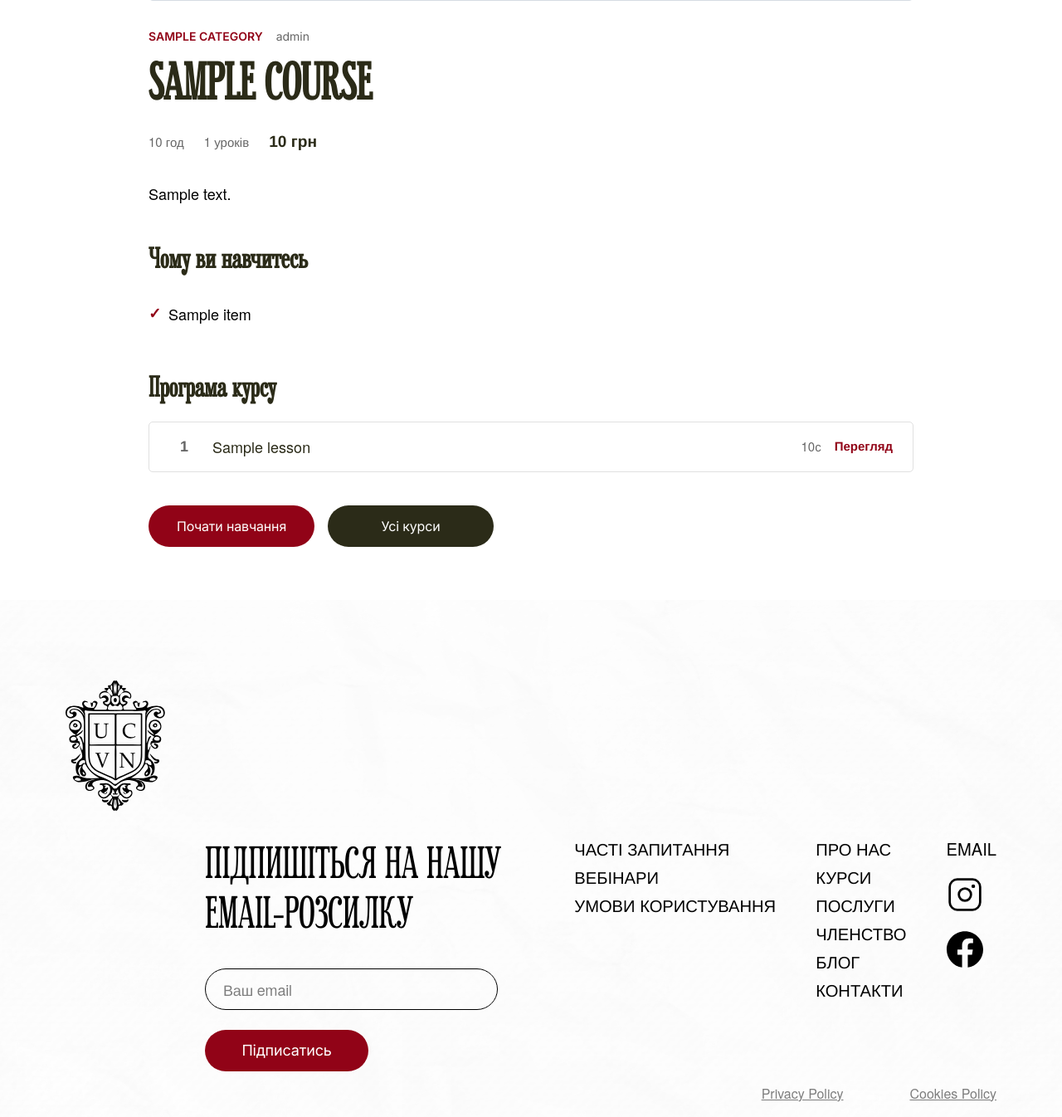
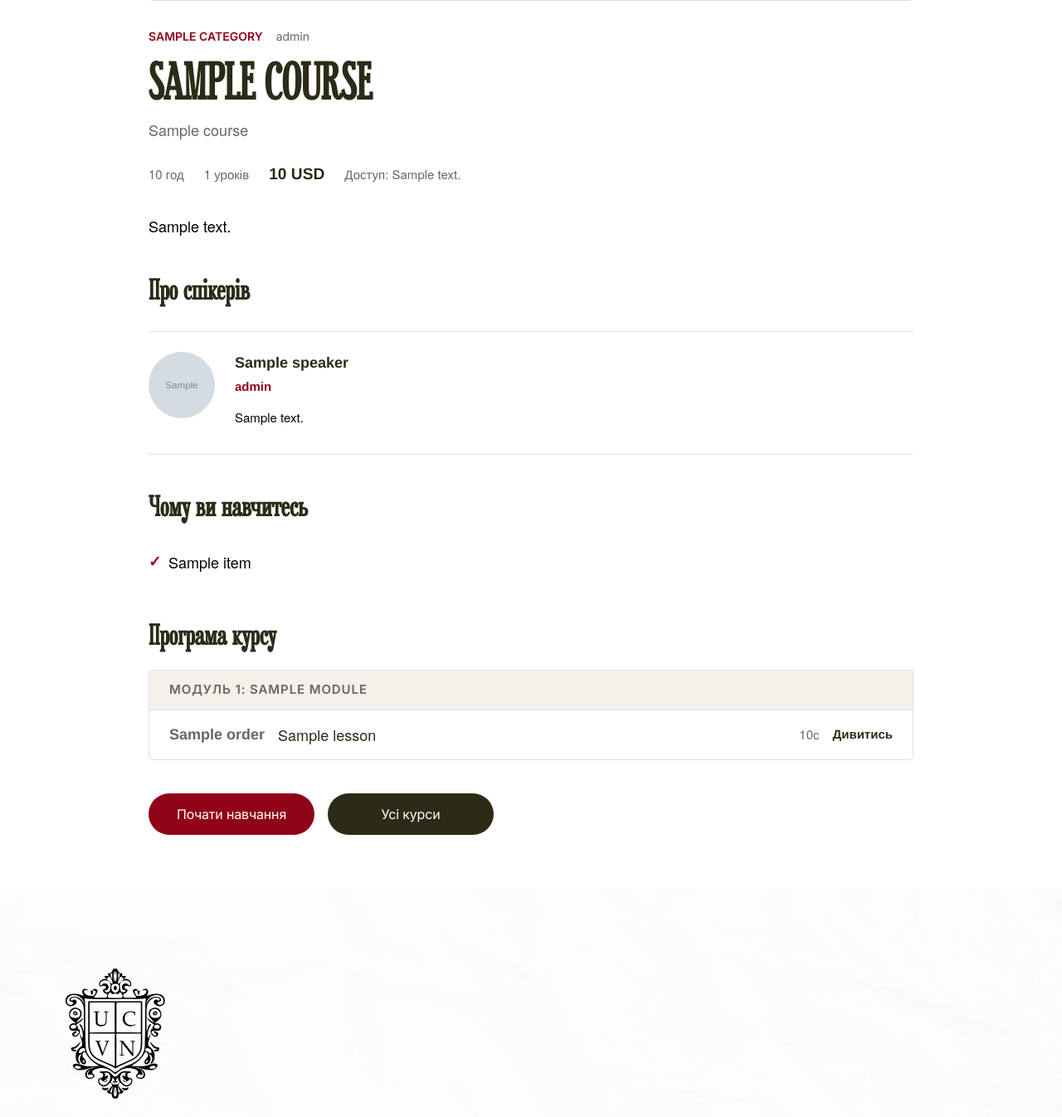
Before and after one commit to BonisOleg/Vet_collage, a Django app: template templates/pages/courses/detail.html in a window 1280 px wide. Shown: the part 728-2074 px from the top of the page at 83% size. Run offline with Django 5.2, Linux system fonts and the light colour scheme; tables that the repository leaves empty hold one stand-in row (values such as "Sample post"); the template is opened without the code that fills it: values that come from a table or form of the project are taken from there, most other values are stand-ins (such as "Sample title", 1, 10 or a date in 2020); grey boxes marked "Sample" are stand-in pictures; data that the repository does not hold is empty; parts of the project's set-up code (start-up, migrations or seed data) failed here and were passed over; some libraries are stand-ins or nearby versions; some web fonts are replaced.

Commit message:
courses design

```diff
--- a/courses/models.py
+++ b/courses/models.py
@@ -25,6 +25,7 @@
     ]
 
     title = models.CharField('Назва', max_length=255)
+    subtitle = models.CharField('Підзаголовок', max_length=512, blank=True, default='')
     slug = models.SlugField(unique=True)
     category = models.ForeignKey(
         Category, on_delete=models.SET_NULL,
@@ -95,6 +96,8 @@
     )
     duration_seconds = models.PositiveIntegerField('Тривалість (сек)', default=0)
     order = models.PositiveIntegerField('Порядок', default=0)
+    module_number = models.PositiveSmallIntegerField('Номер модуля', default=1)
+    module_title = models.CharField('Назва модуля', max_length=255, blank=True, default='')
     is_preview = models.BooleanField(
         'Безкоштовний перегляд', default=False,
         help_text='Дозволити перегляд без покупки курсу',
@@ -111,8 +114,28 @@
 
     def save(self, *args, **kwargs):
         if not self.slug:
-            self.slug = slugify(self.title)
+            self.slug = slugify(self.title, allow_unicode=True)
         super().save(*args, **kwargs)
+
+
+class CourseInstructor(models.Model):
+    course = models.ForeignKey(
+        Course, on_delete=models.CASCADE, related_name='instructors',
+        verbose_name='Курс',
+    )
+    name = models.CharField('ПІБ', max_length=255)
+    role = models.CharField('Роль/посада', max_length=255, blank=True)
+    bio = models.TextField('Біографія', blank=True)
+    photo = models.ImageField('Фото', upload_to='instructors/', blank=True)
+    order = models.PositiveSmallIntegerField('Порядок', default=0)
+
+    class Meta:
+        verbose_name = 'Спікер'
+        verbose_name_plural = 'Спікери'
+        ordering = ['order']
+
+    def __str__(self):
+        return f'{self.name} ({self.course.title})'
 
 
 class Enrollment(models.Model):
--- a/static/css/pages/course-detail.css
+++ b/static/css/pages/course-detail.css
@@ -242,8 +242,10 @@
 }
 
 .course-detail__lesson-locked {
-  font-size: var(--fs-small);
-  opacity: 0.5;
+  font-size: 1.1rem;
+  opacity: 0.35;
+  line-height: 1;
+  user-select: none;
 }
 
 /* ════════════════════════════════════════
@@ -504,3 +506,126 @@
 .btn--pulse {
   animation: ucvn-pulse 1.5s ease-in-out infinite;
 }
+
+/* ─── Subtitle ─── */
+.course-detail__subtitle {
+  font-family: var(--font-body);
+  font-size: var(--fs-body);
+  line-height: var(--lh-loose);
+  color: var(--color-gray-mid);
+  margin-top: calc(-1 * var(--sp-4));
+  margin-bottom: var(--sp-6);
+}
+
+/* ─── Access note ─── */
+.course-detail__access-note {
+  font-family: var(--font-body);
+  font-size: var(--fs-small);
+  color: var(--color-gray-mid);
+}
+
+/* ─── Speakers ─── */
+.course-detail__speakers {
+  margin-bottom: var(--sp-10);
+}
+
+.course-detail__speakers-title {
+  font-family: var(--font-display);
+  font-size: var(--fs-h3);
+  font-weight: var(--fw-bold);
+  margin-bottom: var(--sp-6);
+  color: var(--color-dark);
+}
+
+.course-detail__speaker {
+  display: flex;
+  gap: var(--sp-6);
+  padding: var(--sp-6) 0;
+  border-top: 1px solid var(--color-border, #e0e0e0);
+}
+
+.course-detail__speaker:last-child {
+  border-bottom: 1px solid var(--color-border, #e0e0e0);
+}
+
+.course-detail__speaker-photo {
+  width: 80px;
+  height: 80px;
+  border-radius: 50%;
+  object-fit: cover;
+  object-position: top center;
+  flex-shrink: 0;
+  display: block;
+}
+
+.course-detail__speaker-photo--placeholder {
+  background: var(--color-cream, #f5f0ea);
+}
+
+.course-detail__speaker-info {
+  flex: 1;
+}
+
+.course-detail__speaker-name {
+  font-family: var(--font-body);
+  font-size: var(--fs-body);
+  font-weight: var(--fw-semi);
+  color: var(--color-dark);
+  margin-bottom: var(--sp-1);
+}
+
+.course-detail__speaker-role {
+  font-family: var(--font-body);
+  font-size: var(--fs-small);
+  color: var(--color-red);
+  font-weight: var(--fw-semi);
+  margin-bottom: var(--sp-3);
+}
+
+.course-detail__speaker-bio {
+  font-family: var(--font-body);
+  font-size: var(--fs-small);
+  line-height: var(--lh-loose);
+  color: var(--color-text);
+}
+
+.course-detail__speaker-bio p {
+  margin-bottom: var(--sp-2);
+}
+
+/* ─── Module header ─── */
+.course-detail__module {
+  margin-bottom: var(--sp-4);
+}
+
+.course-detail__module-header {
+  font-family: var(--font-ui);
+  font-size: var(--fs-small);
+  font-weight: var(--fw-semi);
+  text-transform: uppercase;
+  letter-spacing: 0.06em;
+  color: var(--color-gray-mid);
+  background: var(--color-cream, #f5f0ea);
+  padding: var(--sp-3) var(--sp-6);
+  border-radius: var(--radius-sm) var(--radius-sm) 0 0;
+  border: 1px solid var(--color-border, #e0e0e0);
+  border-bottom: none;
+  margin-bottom: 0;
+}
+
+.course-detail__module .course-detail__lesson-list {
+  border-radius: 0 0 var(--radius-md) var(--radius-md);
+}
+
+/* ─── Mobile adjustments for new blocks ─── */
+@media (max-width: 768px) {
+  .course-detail__speaker {
+    flex-direction: column;
+    gap: var(--sp-4);
+  }
+
+  .course-detail__speaker-photo {
+    width: 64px;
+    height: 64px;
+  }
+}
--- a/templates/pages/courses/detail.html
+++ b/templates/pages/courses/detail.html
@@ -30,6 +30,10 @@
 
     <h1 class="course-detail__title">{{ course.title }}</h1>
 
+    {% if course.subtitle %}
+    <p class="course-detail__subtitle">{{ course.subtitle }}</p>
+    {% endif %}
+
     <div class="course-detail__info">
       {% if course.duration_hours %}
         <span class="course-detail__duration">{{ course.duration_hours }} год</span>
@@ -37,19 +41,46 @@
       {% if course.lesson_count %}
         <span class="course-detail__lessons-count">{{ course.lesson_count }} уроків</span>
       {% endif %}
-      <span class="course-detail__price">{{ course.price }} грн</span>
+      <span class="course-detail__price">{{ course.price }} {{ course.currency }}</span>
+      {% if course.materials_access_note %}
+        <span class="course-detail__access-note">Доступ: {{ course.materials_access_note }}</span>
+      {% endif %}
     </div>
-
-    {% if course.instructor %}
-    <div class="course-detail__instructor">
-      <span class="course-detail__instructor-label">Лектор:</span>
-      <span>{{ course.instructor.get_full_name|default:course.instructor.username }}</span>
-    </div>
-    {% endif %}
 
     <div class="course-detail__description">
       {{ course.description|linebreaks }}
     </div>
+
+    {% if instructors %}
+    <div class="course-detail__speakers">
+      <h2 class="course-detail__speakers-title">Про спікерів</h2>
+      {% for speaker in instructors %}
+      <div class="course-detail__speaker">
+        {% if speaker.photo %}
+        <img
+          class="course-detail__speaker-photo"
+          src="{{ speaker.photo.url }}"
+          alt="{{ speaker.name }}"
+          loading="lazy"
+          width="80"
+          height="80"
+        >
+        {% else %}
+        <div class="course-detail__speaker-photo course-detail__speaker-photo--placeholder" aria-hidden="true"></div>
+        {% endif %}
+        <div class="course-detail__speaker-info">
+          <p class="course-detail__speaker-name">{{ speaker.name }}</p>
+          {% if speaker.role %}
+            <p class="course-detail__speaker-role">{{ speaker.role }}</p>
+          {% endif %}
+          {% if speaker.bio %}
+            <div class="course-detail__speaker-bio">{{ speaker.bio|linebreaks }}</div>
+          {% endif %}
+        </div>
+      </div>
+      {% endfor %}
+    </div>
+    {% endif %}
 
     {% if course.what_you_learn %}
     <div class="course-detail__learn">
@@ -62,7 +93,42 @@
     </div>
     {% endif %}
 
-    {% if lessons %}
+    {% if modules %}
+    <div class="course-detail__curriculum">
+      <h2 class="course-detail__curriculum-title">Програма курсу</h2>
+      {% for module in modules %}
+      <div class="course-detail__module">
+        <h3 class="course-detail__module-header">
+          Модуль {{ module.number }}{% if module.title %}: {{ module.title }}{% endif %}
+        </h3>
+        <div class="course-detail__lesson-list">
+          {% for lesson in module.lessons %}
+          <div class="course-detail__lesson-item">
+            <span class="course-detail__lesson-order">{{ lesson.order }}</span>
+            <span class="course-detail__lesson-title">{{ lesson.title }}</span>
+            {% if lesson.duration_seconds %}
+            <span class="course-detail__lesson-duration">
+              {{ lesson.duration_seconds|floatformat:"0" }}с
+            </span>
+            {% endif %}
+            {% if lesson.is_preview %}
+            <a href="{% url 'courses:lesson' course.slug lesson.slug %}" class="course-detail__lesson-preview">
+              Перегляд
+            </a>
+            {% elif is_enrolled %}
+            <a href="{% url 'courses:lesson' course.slug lesson.slug %}" class="course-detail__lesson-link">
+              Дивитись
+            </a>
+            {% else %}
+            <span class="course-detail__lesson-locked" aria-label="Заблоковано">🔒</span>
+            {% endif %}
+          </div>
+          {% endfor %}
+        </div>
+      </div>
+      {% endfor %}
+    </div>
+    {% elif lessons %}
     <div class="course-detail__curriculum">
       <h2 class="course-detail__curriculum-title">Програма курсу</h2>
       <div class="course-detail__lesson-list">
@@ -84,7 +150,7 @@
             Дивитись
           </a>
           {% else %}
-          <span class="course-detail__lesson-locked">🔒</span>
+          <span class="course-detail__lesson-locked" aria-label="Заблоковано">🔒</span>
           {% endif %}
         </div>
         {% endfor %}
@@ -106,7 +172,7 @@
           data-checkout
           data-order-type="course"
           data-item-id="{{ course.pk }}"
-        >Придбати курс — {{ course.price }} грн</button>
+        >Придбати курс — {{ course.price }} {{ course.currency }}</button>
       {% else %}
         <button type="button" class="btn btn-red" data-modal-open="modal-login">
           Увійдіть, щоб придбати
```
Also changed, not shown: courses/admin.py (+17 -7 lines), courses/views.py (+18 -3 lines), courses/migrations/0003_course_currency.py (deleted), courses/migrations/0003_resync_existing_fields.py (added), courses/migrations/0004_course_materials_access_note.py (deleted), courses/migrations/0004_new_fields.py (added).
